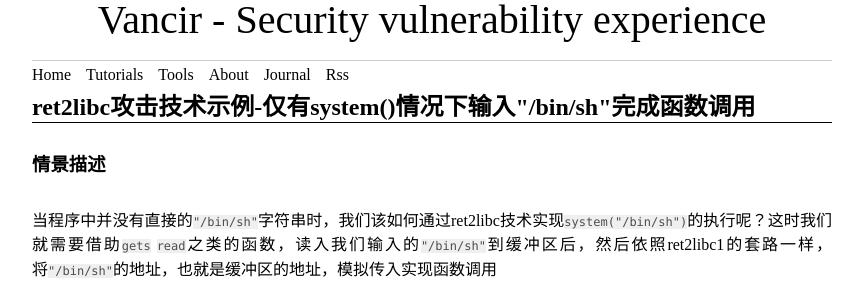
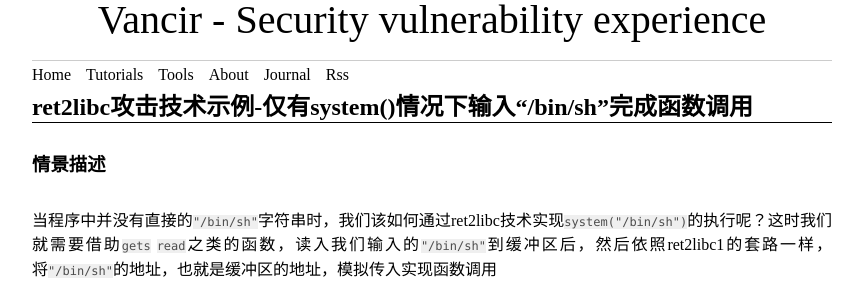
Before and after one commit to Trietptm-on-Coding-Algorithms/vancir.github.io, a Jekyll site: the page built from _posts/2017-08-03-ret2libc攻击技术示例-仅有system()情况下输入binsh完成函数调用.md, in a window 1280 px wide. Shown: the top 283 px of the page, without its empty margins (208-1071 px from the left). Built offline with Jekyll 4.4.1, drawn with Linux system fonts in a browser that asks for light colours; some web fonts are replaced.

Commit message:
update ret2libc2

```diff
--- a/_posts/2017-08-03-ret2libc攻击技术示例-仅有system()情况下输入binsh完成函数调用.md
+++ b/_posts/2017-08-03-ret2libc攻击技术示例-仅有system()情况下输入binsh完成函数调用.md
@@ -1,5 +1,5 @@
 ---
-title: ret2libc攻击技术示例-仅有system()情况下输入"/bin/sh"完成函数调用
+title: ret2libc攻击技术示例-仅有system()情况下输入“/bin/sh”完成函数调用
 time: 2017-08-03
 tags: [CTF, pwn, stackoverflow]
 layout: post
```
